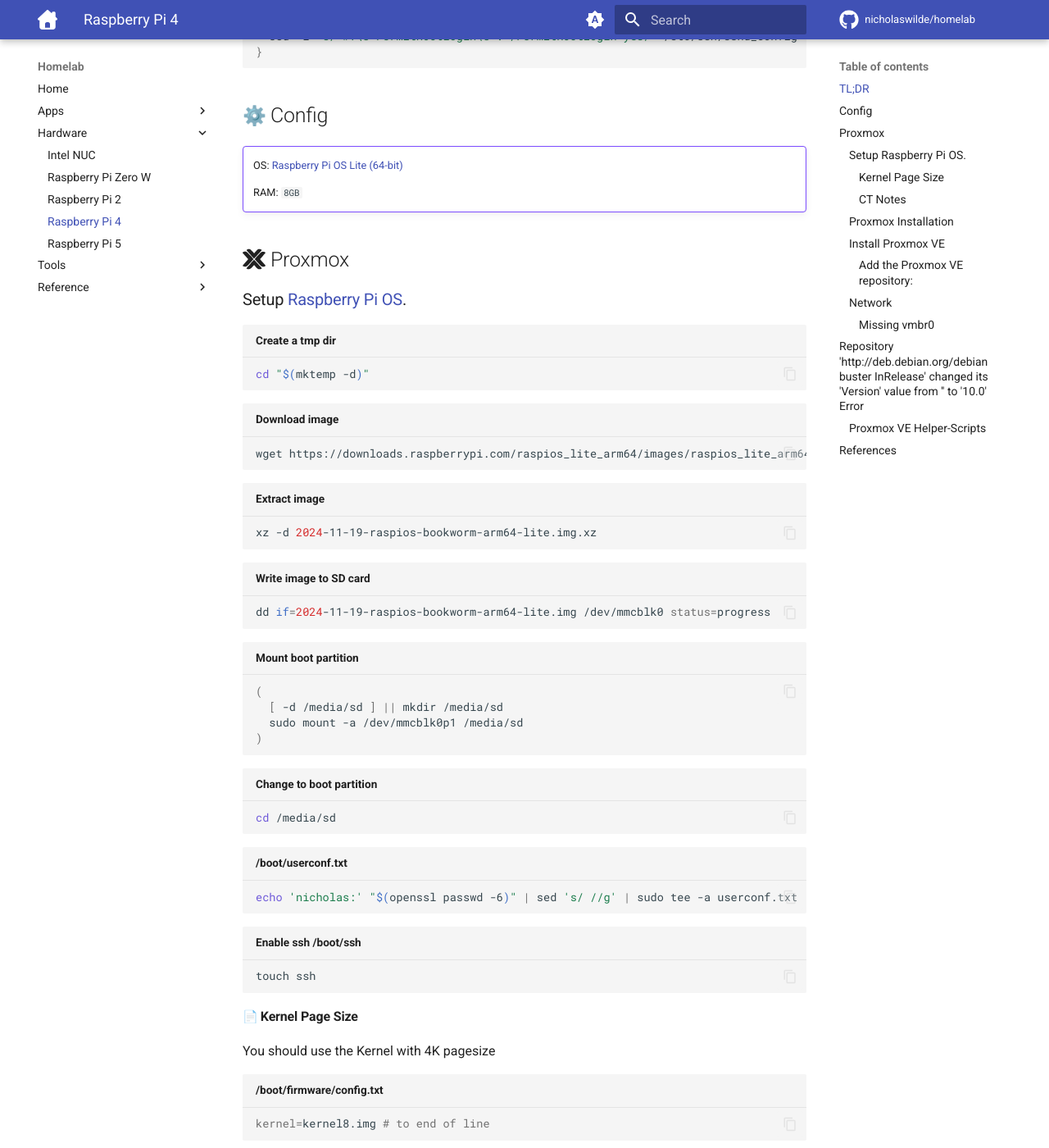
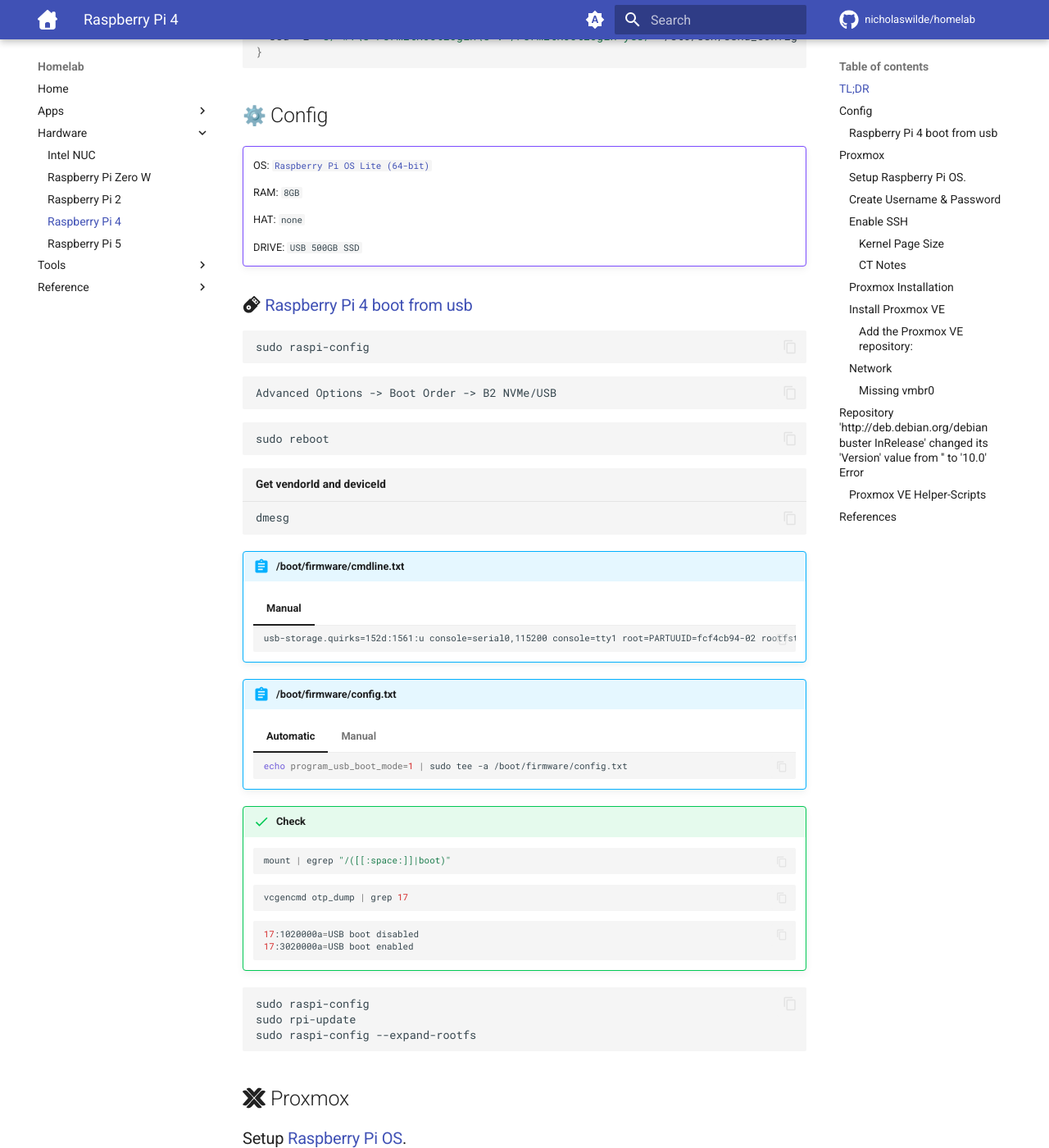
Before and after one commit to nicholaswilde/homelab, an MkDocs documentation site: the page built from docs/hardware/rpi4.md, in a window 1280 px wide and 1400 px high, scrolled down 509 px. Shown: the whole window at 82% size. Built offline with MkDocs 1.6.1 and Material for MkDocs 9.7.7, drawn with Linux system fonts in a browser that asks for light colours; emoji names are drawn with the system emoji font; comment, search, counter and statistics services are not loaded; some of the changed text lies outside the part shown.

Commit message:
update
Signed-off-by: nιcнolaѕ wιlde <ncwilde43@gmail.com>

````diff
--- a/docs/hardware/rpi4.md
+++ b/docs/hardware/rpi4.md
@@ -29,9 +29,74 @@
 
 !!! example ""
 
-    OS: [Raspberry Pi OS Lite (64-bit)][3]
+    OS: [`Raspberry Pi OS Lite (64-bit)`][3]
 
     RAM: `8GB`
+
+    HAT: `none`
+
+    DRIVE: `USB 500GB SSD`
+
+### :material-usb-flash-drive: [Raspberry Pi 4 boot from usb][6]
+
+```shell
+sudo raspi-config
+```
+
+```
+Advanced Options -> Boot Order -> B2 NVMe/USB
+```
+
+```shell
+sudo reboot
+```
+
+```shell title="Get vendorId and deviceId"
+dmesg
+```
+
+!!! abstract "/boot/firmware/cmdline.txt"
+
+    === "Manual"
+
+        ```
+        usb-storage.quirks=152d:1561:u console=serial0,115200 console=tty1 root=PARTUUID=fcf4cb94-02 rootfstype=ext4 elevator=deadline fsck.repair=yes rootwait
+        ```
+
+!!! abstract "/boot/firmware/config.txt"
+
+    === "Automatic"
+
+        ```shell
+        echo program_usb_boot_mode=1 | sudo tee -a /boot/firmware/config.txt
+        ```
+
+    === "Manual"
+
+        ```shell
+        program_usb_boot_mode=1
+        ```
+
+!!! success "Check"
+
+    ```shell
+    mount | egrep "/([[:space:]]|boot)"
+    ```
+
+    ```shell
+    vcgencmd otp_dump | grep 17
+    ```
+
+    ```shell
+    17:1020000a=USB boot disabled
+    17:3020000a=USB boot enabled
+    ```
+
+```shell
+sudo raspi-config
+sudo rpi-update
+sudo raspi-config --expand-rootfs
+```
 
 ## :simple-proxmox: Proxmox
 
@@ -53,7 +118,6 @@
 dd if=2024-11-19-raspios-bookworm-arm64-lite.img /dev/mmcblk0 status=progress
 ```
 
-
 ```shell title="Mount boot partition"
 (
   [ -d /media/sd ] || mkdir /media/sd
@@ -65,37 +129,59 @@
 cd /media/sd
 ```
 
-```shell title="/boot/userconf.txt"
-echo 'nicholas:' "$(openssl passwd -6)" | sed 's/ //g' | sudo tee -a userconf.txt
-```
+### Create Username & Password
 
-```shell title="Enable ssh /boot/ssh"
-touch ssh
-```
+!!! abstract "/boot/firmware/userconf.txt"
+
+    === "Automatic"
+
+        ```shell
+        echo 'nicholas:' "$(openssl passwd -6)" | sed 's/ //g' | sudo tee -a userconf.txt
+        ```
+
+    === "Manual"
+
+        ```shell
+        nicholas:<hash>
+        ```
+
+### Enable SSH
+
+!!! abstract "/boot/ssh"
+
+    ```shell
+    touch ssh
+    ```
 
 #### :page_facing_up: Kernel Page Size
 
 You should use the Kernel with 4K pagesize
 
-```shell title="/boot/firmware/config.txt"
-kernel=kernel8.img # to end of line
-```
+!!! abstract "/boot/firmware/config.txt"
+
+    === "Manual"
+
+        ```shell
+        kernel=kernel8.img # to end of line
+        ```
 
 #### :material-memory: CT Notes
 
 Is the container summary memory usage and swap usage always shows `0`?
 
-=== "Automatic"
+!!! abstract "/boot/firmware/cmdline.txt"
 
-    ```shell
-    sed -i '1s/$/ cgroup_enable=cpuset cgroup_enable=memory cgroup_memory=1/' cmdline.txt
-    ```
+    === "Automatic"
 
-=== "Manual"
+        ```shell
+        sed -i '1s/$/ cgroup_enable=cpuset cgroup_enable=memory cgroup_memory=1/' cmdline.txt
+        ```
 
-    ```shell title="/boot/firmware/cmdline.txt"
-    cgroup_enable=cpuset cgroup_enable=memory cgroup_memory=1
-    ```
+    === "Manual"
+
+        ```ini
+        cgroup_enable=cpuset cgroup_enable=memory cgroup_memory=1
+        ```
 
 Unmount SD card, plug into the Raspberry Pi and boot
 
@@ -135,16 +221,17 @@
 
 For instance, if your IP address is `192.168.15.77`, and your hostname `prox4m1`, then your `/etc/hosts` file could look like:
 
-```ini title="/etc/hosts"
-# /etc/hosts
-127.0.0.1       localhost.localdomain localhost
+!!! abstract "/etc/hosts"
 
-::1             localhost ip6-localhost ip6-loopback
-ff02::1         ip6-allnodes
-ff02::2         ip6-allrouters
+    ```ini
+    127.0.0.1       localhost.localdomain localhost
 
-192.168.1.192   pve02.nicholaswilde.io pve02
-```
+    ::1             localhost ip6-localhost ip6-loopback
+    ff02::1         ip6-allnodes
+    ff02::2         ip6-allrouters
+
+    192.168.1.192   pve02.nicholaswilde.io pve02
+    ```
 
 You can test if your setup is ok using the hostname command:
 
@@ -153,16 +240,26 @@
 ```
 
 ```shell
-192.168.15.77 # should return your IP address here
+192.168.1.192 # should return your IP address here
 ```
 
 ### :floppy_disk: Install Proxmox VE
 
 ##### :octicons-repo-24: Add the Proxmox VE repository:
 
-```shell
-echo 'deb [arch=arm64] https://mirrors.apqa.cn/proxmox/debian/pve bookworm port'>/etc/apt/sources.list.d/pveport.list
-```
+!!! abstract "/etc/apt/sources.list.d/pveport.list"
+
+    === "Automatic"
+
+        ```shell
+        echo 'deb [arch=arm64] https://mirrors.apqa.cn/proxmox/debian/pve bookworm port'>/etc/apt/sources.list.d/pveport.list
+        ```
+
+    === "Manual"
+
+        ```shell
+        https://mirrors.apqa.cn/proxmox/debian/pve bookworm port
+        ```
 
 Add the Proxmox VE repository key:
 
@@ -198,14 +295,20 @@
 
 Reenable ssh.
 
-```shell
-sudo sed -i 's/^#?\s*PermitRootLogin\s+.*/PermitRootLogin yes/' /etc/ssh/sshd_config
-```
 
-```shell
-# /etc/ssh/sshd_config
-PermitRootLogin yes
-```
+!!! abstract "/etc/ssh/sshd_config"
+
+    === "Automatic"
+
+        ```shell
+        sudo sed -i 's/^#?\s*PermitRootLogin\s+.*/PermitRootLogin yes/' /etc/ssh/sshd_config
+        ```
+
+    === "Manual "
+
+        ```ini
+        PermitRootLogin yes
+        ```
 
 Finally, you can connect to the admin web interface (`https://youripaddress:8006`).
 
@@ -216,7 +319,7 @@
 
 Create `vmbr0` network interface in GUI
 
-```
+```yaml
 <node> -> Network -> Create
 Name: vmbr0
 IPv4: 192.168.1.192/24
````
Also changed, not shown: other parts of docs/hardware/rpi4.md (+1 -0 lines), docs/hardware/rpi5.md (+43 -1 lines).
